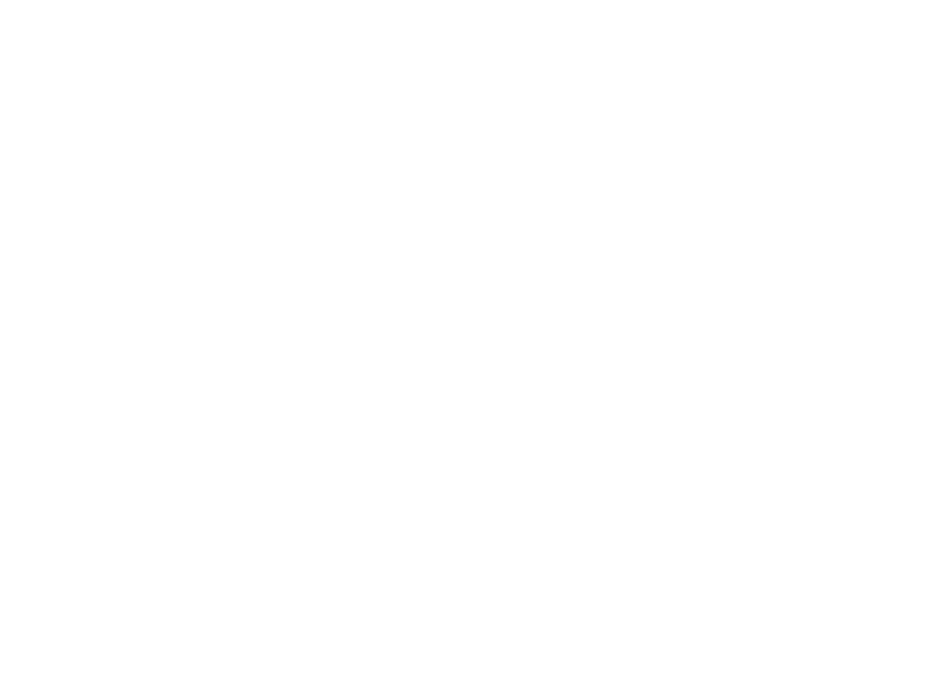
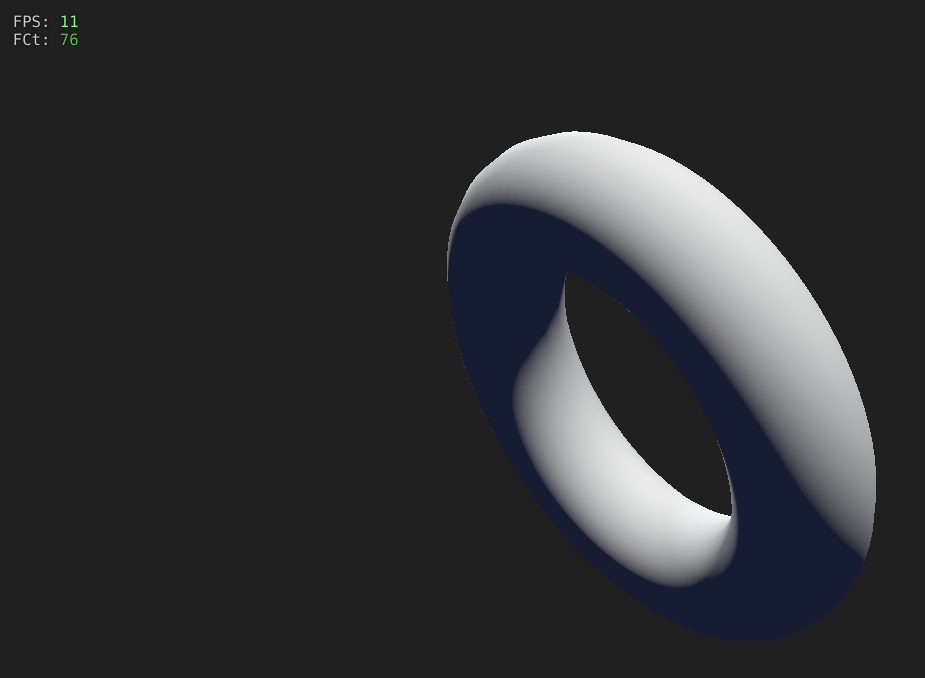
Before and after one commit to kgrauel/void-chariot, a website with bundled scripts: page src/index.html in a window 1280 px wide. Shown: the whole page, without its empty margins (0-925 px from the left). Built offline with nearby package versions, Linux system fonts and the light colour scheme; animation ran at ten frames a second.

Commit message:
Implemented basic object rendering, timer/fps

```diff
--- a/package.json
+++ b/package.json
@@ -19,6 +19,10 @@
   "homepage": "https://github.com/kgrauel/void-chariot#readme",
   "devDependencies": {
     "@types/parcel-env": "^0.0.1",
+    "@types/three": "^0.131.0",
     "typescript": "^4.4.2"
+  },
+  "dependencies": {
+    "three": "^0.132.2"
   }
 }
--- a/src/index.html
+++ b/src/index.html
@@ -1,9 +1,25 @@
 <!DOCTYPE html>
 <html lang="en">
+
 <head>
+    <title>Void Chariot</title>
+    <meta charset="utf-8">
+    <meta
+        name="viewport"
+        content="width=device-width, user-scalable=no, minimum-scale=1.0, maximum-scale=1.0">
+    <link type="text/css" rel="stylesheet" href="main.css">
 </head>
+
 <body>
-    <!-- Here 👇 -->
+    <div id="container"></div>
+    <div id="info">
+        <div id="timing">
+            FPS: <span id="fps">??</span><br>
+            FCt: <span id="fct">??</span>
+
+        </div>
+    </div>
     <script src="./main.ts"></script>
 </body>
+
 </html>
--- /dev/null
+++ b/src/main.css
@@ -0,0 +1,49 @@
+body {
+	margin: 0;
+	background-color: #000;
+	color: #fff;
+	font-family: "Consolas", monospace;
+	font-size: 14px;
+	overscroll-behavior: none;
+}
+
+#container {
+    position: fixed;
+    top: 0;
+	left: 0;
+	width: 100%;
+	height: 100%;
+}
+
+#overlay {
+	position: absolute;
+	font-size: 16px;
+	z-index: 20;
+	top: 0;
+	left: 0;
+	width: 100%;
+	height: 100%;
+	display: flex;
+	align-items: center;
+	justify-content: center;
+	flex-direction: column;
+	background: rgba(0,0,0,0.7);
+}
+
+#info {
+    position: absolute;
+    z-index: 10;
+    top: calc(max(1vw, 1vh));
+	left: calc(max(1vw, 1vh));
+    font-size: calc(max(12px, (1.5vw + 1.5vh) / 2));
+    text-shadow: 0px 0px 3px #000000;
+    color: #cccccc;
+}
+
+#fps {
+    color: #80ff80;
+}
+
+#fct {
+    color: #50c050;
+}
--- a/src/main.ts
+++ b/src/main.ts
@@ -0,0 +1,144 @@
+import * as THREE from 'three';
+import { RGBA_ASTC_10x10_Format } from 'three';
+
+
+
+class View {
+    containerElement: HTMLElement;
+
+    camera: THREE.PerspectiveCamera;
+    scene: THREE.Scene;
+    ambientLight: THREE.AmbientLight;
+    directionalLightMain: THREE.DirectionalLight;
+    directionalLightSecondary: THREE.DirectionalLight;
+    renderer: THREE.WebGLRenderer;
+
+
+
+    constructor() {
+        const el = document.getElementById("container");
+        if (el === null) {
+            throw new Error("Could not find container element in HTML.");
+        }
+        this.containerElement = el;
+
+        this.camera = new THREE.PerspectiveCamera(
+            40,
+            window.innerWidth / window.innerHeight,
+            0.1,
+            200
+        );
+        this.camera.position.set(1, 1, 5);
+        this.camera.lookAt(0, 0, 0);
+
+
+        this.scene = new THREE.Scene();
+        this.scene.background = new THREE.Color(0x202020);
+        this.scene.fog = new THREE.Fog(0x202020, 150, 200);
+
+        this.ambientLight = new THREE.AmbientLight(0x020308);
+        this.scene.add(this.ambientLight);
+
+        this.directionalLightMain = new THREE.DirectionalLight(0xfffff8, 0.8);
+        this.directionalLightMain.position.set(0.3, 1, 0.3);
+        this.scene.add(this.directionalLightMain);
+
+        this.directionalLightSecondary = new THREE.DirectionalLight(0xf0f8ff, 0.4);
+        this.directionalLightSecondary.position.set(-0.4, 0.2, -0.6);
+        this.scene.add(this.directionalLightSecondary);
+
+        const geometry = new THREE.TorusGeometry( 1, 0.3, 16, 100 );
+        const material = new THREE.MeshStandardMaterial( { color: 0xffffff } );
+        const torus = new THREE.Mesh(geometry, material);
+        torus.rotation.set(0.5, 2.5, 0.9);
+        this.scene.add( torus );
+
+        this.renderer = new THREE.WebGLRenderer();
+        this.renderer.setPixelRatio(window.devicePixelRatio);
+        this.renderer.setSize(window.innerWidth, window.innerHeight);
+        this.renderer.outputEncoding = THREE.sRGBEncoding;
+
+        this.containerElement.appendChild(this.renderer.domElement);
+
+        window.addEventListener("resize", (e) => this.onWindowResize(e));
+    }
+
+    onWindowResize(event: UIEvent) {
+        this.camera.aspect = window.innerWidth / window.innerHeight;
+        this.camera.updateProjectionMatrix();
+
+        this.renderer.setSize(window.innerWidth, window.innerHeight);
+    }
+
+    renderFrame() {
+        this.renderer.render(this.scene, this.camera);
+    }
+}
+
+class Timer {
+    startTime!: number;
+    thisFrameStart!: number;
+    thisFrameDelta!: number;
+    frameTimeMovingAverage!: number;
+    frameCount!: number;
+
+    constructor() {
+        this.reset();
+    }
+
+    reset() {
+        this.startTime = performance.now() / 1000;
+        this.thisFrameStart = this.startTime;
+        this.frameTimeMovingAverage = 0.0166;
+        this.thisFrameDelta = 0.0166;
+        this.frameCount = 0;
+    }
+
+    newFrame() {
+        const now = performance.now() / 1000;
+        this.thisFrameDelta = now - this.thisFrameStart;
+        this.thisFrameStart = now;
+        this.frameTimeMovingAverage = (
+            0.97 * this.frameTimeMovingAverage +
+            0.03 * this.thisFrameDelta
+        );
+        this.frameCount += 1;
+
+    }
+
+    getDelta(): number {
+        return this.thisFrameDelta;
+    }
+
+    getTotalElapsed(): number {
+        return this.thisFrameStart - this.startTime;
+    }
+
+    getFPS(): number {
+        return 1.0 / this.frameTimeMovingAverage;
+    }
+}
+
+class App {
+    view: View;
+    timer: Timer;
+
+    constructor() {
+        this.timer = new Timer();
+        this.view = new View();
+
+        this.onRequestAnimationFrame();
+    }
+
+    onRequestAnimationFrame() {
+        this.timer.newFrame();
+        document.getElementById("fps")!.innerText = String(Math.round(this.timer.getFPS()));
+        document.getElementById("fct")!.innerText = String(this.timer.frameCount);
+
+        this.view.renderFrame();
+
+        requestAnimationFrame(() => this.onRequestAnimationFrame());
+    }
+}
+
+const APP = new App();
--- a/tsconfig.json
+++ b/tsconfig.json
@@ -1,6 +1,6 @@
 {
     "compilerOptions": {
-        "target": "ES2015",
+        "target": "ES2020",
         "module": "commonjs",
         "strict": true,
         "esModuleInterop": true,
```
Also changed, not shown: 1 other file.
